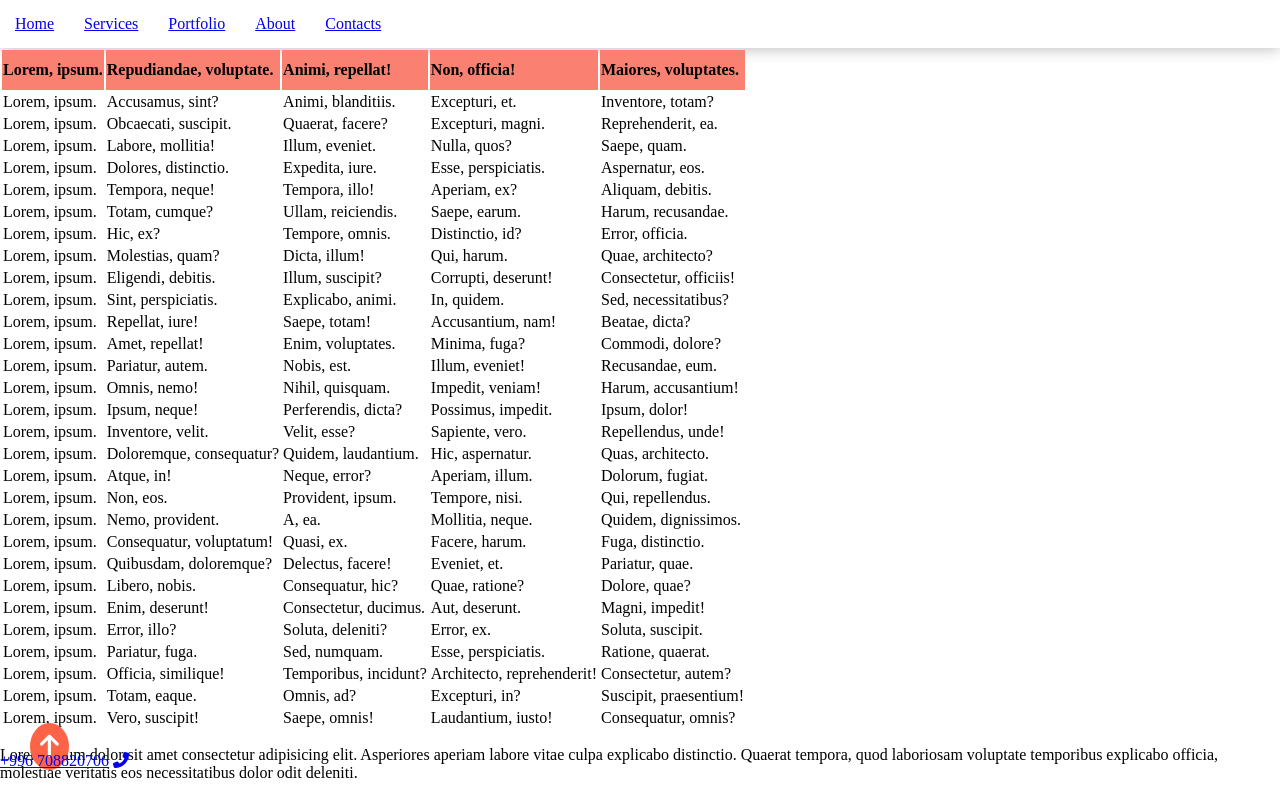
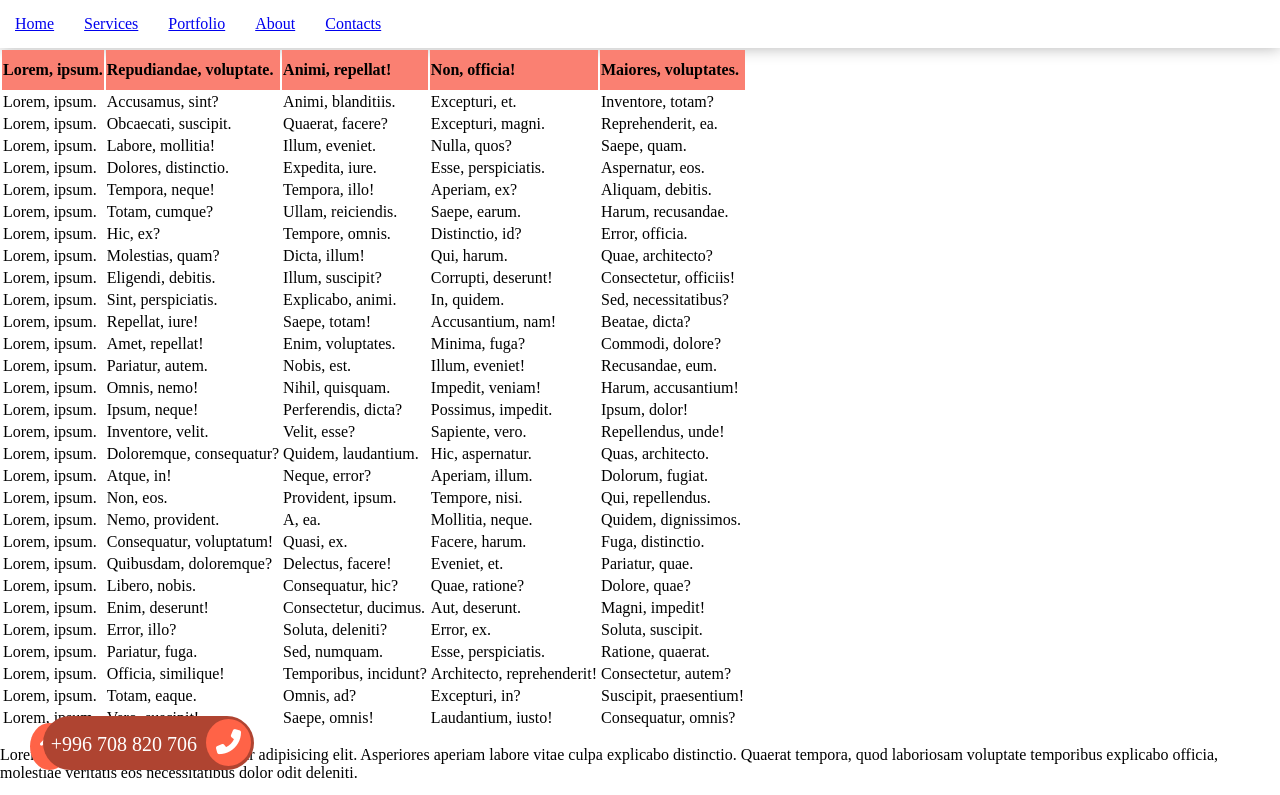
Before and after one commit to CelineHan16/congenial-funicular, a plain HTML site: page position.html in a window 1280 px wide. Shown: the top 795 px of the page. Drawn offline with Linux system fonts and the light colour scheme.

Commit message:
added number button

```diff
--- a/position.css
+++ b/position.css
@@ -29,20 +29,39 @@ tr:first-child {
 .button-to-top {
   background-color: tomato;
   color: white;
-  border-radius: 50%;
   position: sticky;
   bottom: 30px;
   left: 30px;
   padding: 10px;
   font-size: 25px;
-  width: 50px;
+  border-radius: 50%;
 }
 div {
   position: sticky;
   bottom: 30px;
   right: 0;
+  background-color: rgb(175, 68, 49);
+  display: inline-block;
+  padding: 13px 3px;
+  border-radius: 30px;
+}
+div a {
+  background-color: tomato;
+  color: white;
+  padding: 10px;
+  font-size: 25px;
+  border-radius: 50%;
 
 }
-div a {
-
+div a#number {
+  background-color: rgb(175, 68, 49);
+  color: white;
+  text-decoration: none;
+  width: 200px;
+  padding: 0 5px;
+  border-radius: 0;
+  font-size: 20px;
 }
+div:hover a#number {
+  display: inline;
+}
--- a/position.html
+++ b/position.html
@@ -284,8 +284,8 @@
     <p>Nam, nulla quo! Dignissimos natus deserunt fuga. Aliquam nesciunt similique nulla optio nostrum fugit repellendus veritatis libero unde. Facilis velit quas, aut amet qui deserunt accusamus magni neque asperiores id.</p>
   </main>
   <a href="#" class="button-to-top"><i class="fas fa-arrow-up"></i></a>
-  <div>
-    <a href="#" id="number">+996 708820706</a>
+  <div class="dropleft">
+    <a href="#" id="number">+996 708 820 706</a>
     <a href="#"><i class="fas fa-phone-alt"></i></a>
   </div>
   <script src="https://kit.fontawesome.com/7a931cb506.js" crossorigin="anonymous"></script>
```
